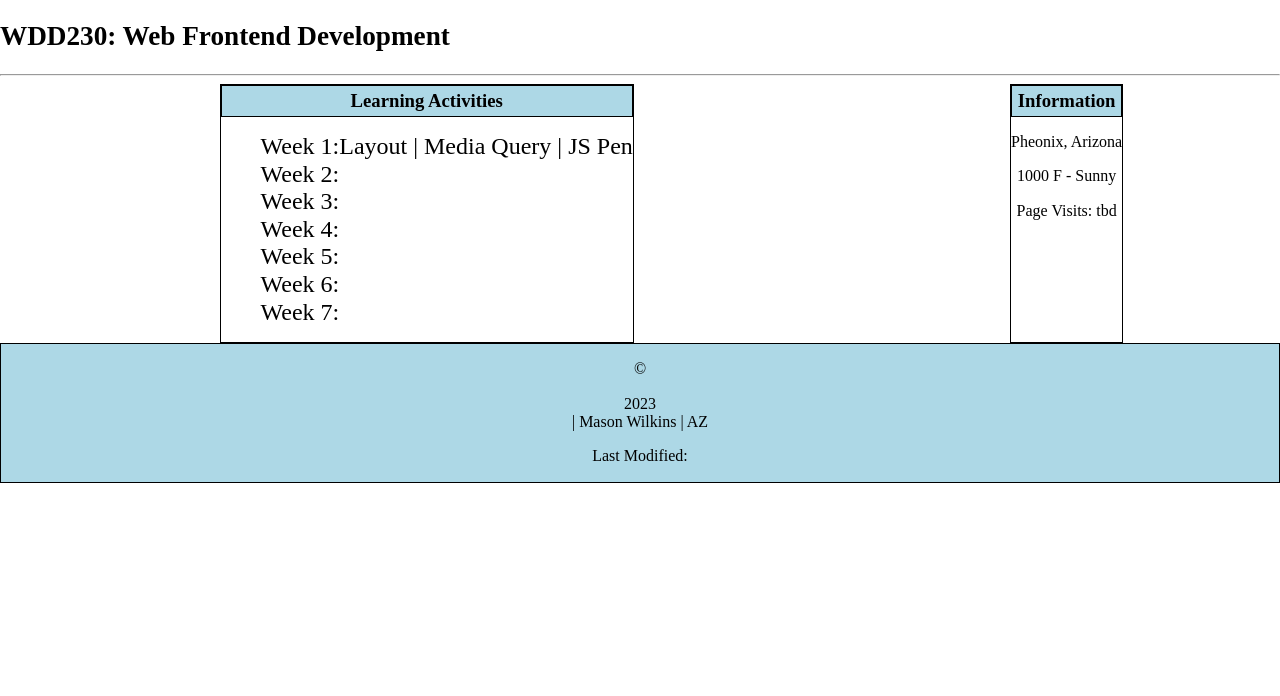
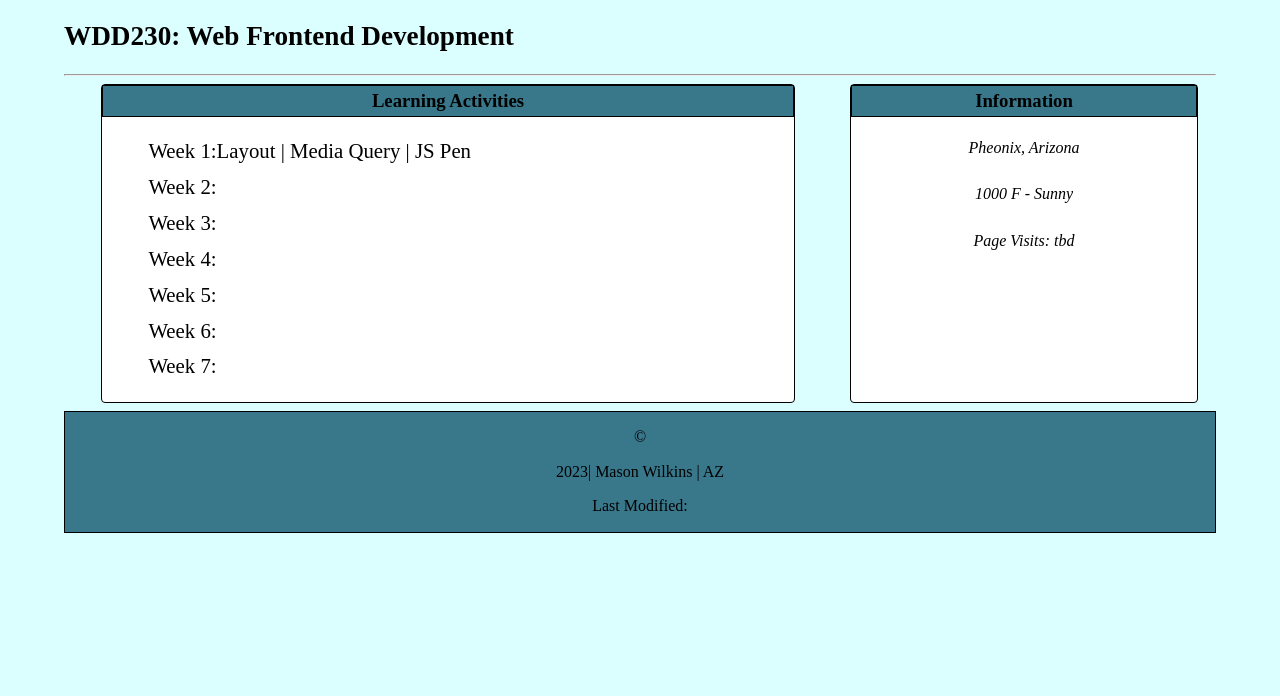
Before and after one commit to MasonW419/wdd230, a plain HTML site: page index.html in a window 1280 px wide. Shown: the part 104-800 px from the top of the page. Drawn offline with Linux system fonts and the light colour scheme; a web font is replaced by a local one.

Commit message:
Altered index css with better decoration

```diff
--- a/styles/base.css
+++ b/styles/base.css
@@ -1,15 +1,16 @@
 body {
     margin: auto;
-    max-width: 100%;
+    max-width: 90%;
+    background-color: rgb(219, 255, 255);
 }
 header {
-    background-color: lightblue;
+    background-color: rgb(57, 119, 139);
     display: flex;
     margin: auto;
     border: 1px solid black;
 }
 footer {
-    background-color: lightblue;
+    background-color: rgb(57, 119, 139);
     border: 1px solid black;
     margin: auto;
     text-align: center;
@@ -22,30 +23,43 @@ nav {
     display: flex;
     flex-flow:column;
 }
+nav a {
+  width: fit-content;
+}
 nav a:link {
   color: black;
     margin: auto;
     text-align: center;
     text-decoration: none;
+    width: fit-content;
 }
 nav a:visited {
   color: black;
+  width: fit-content;
 
 }
 nav a:hover {
   color:white;
   background-color: black;
+  width: fit-content;
 }
 
 section {
   margin: auto;
+  width: 90%;
+  height: 100%;
+  background-color: white;
+  border-radius: 4px;
 }
 
 section p {
   text-align: center;
+  padding: 6px;
+  font-style:italic;
+  text-decoration: dashed;
 }
 section h3 {
-  background-color: lightblue;
+  background-color: rgb(57, 119, 139);
     display: flex;
     margin: auto;
     padding-top: 4px;
@@ -66,6 +80,10 @@ ul li {
   list-style-type:none;
   text-align: left;
   justify-content: center;
+  padding: 6px;
+}
+#today1 {
+  display:inline;
 }
 /* .image {
     font-size: 0;
@@ -131,7 +149,7 @@ header {
         font-size: 1.7em;
     }
     li {
-        font-size: 1.5em;
+        font-size: 1.3em;
     }
     nav {
         flex-flow:row;
@@ -146,4 +164,7 @@ header {
       margin-top: 0px;
       margin-bottom: 0px;
     }
+    footer {
+      margin-top: 10px;
+    }
 }
```
